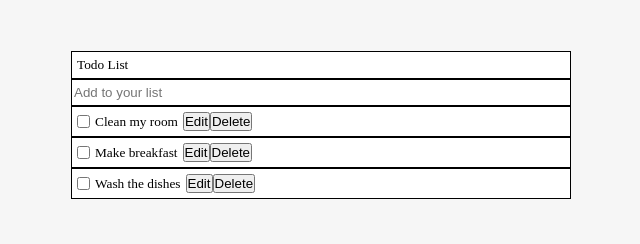
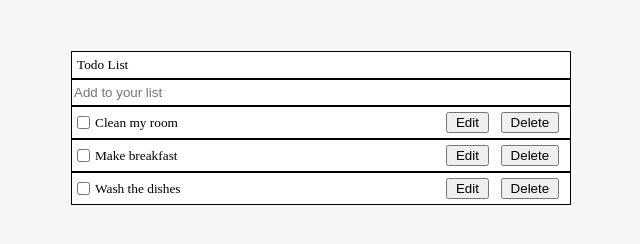
Before and after one commit to newhorizon-tech/todo, a website built with webpack: page src/index.html in a window 1280 px wide. Shown: the whole page, without its empty margins (319-959 px from the left). Built offline with nearby package versions, Linux system fonts and the light colour scheme.

Commit message:
Add "Remove task" functionality

```diff
--- a/src/actions.js
+++ b/src/actions.js
@@ -1,11 +1,19 @@
 const add = (tasks, input) => {
-  const task = { description: input, completed: false, index: tasks.length + 1 };
+  const task = {
+    description: input,
+    completed: false,
+    index: tasks.length + 1,
+  };
   tasks.push(task);
   return tasks;
 };
 
-const remove = () => {
-  console.log('Remove task');
+const remove = (tasks, task) => {
+  tasks = tasks.filter((item) => (item.index !== task.index));
+  return tasks;
 };
 
-export { add, remove };
+export {
+  add,
+  remove,
+};
--- a/src/index.js
+++ b/src/index.js
@@ -64,11 +64,19 @@ const displayList = () => {
 
     const editBtn = document.createElement('button');
     editBtn.textContent = 'Edit';
-    check.checked = task.completed;
+
+    editBtn.addEventListener('click', () => {
+      console.log('Edit');
+    });
 
     const deleteBtn = document.createElement('button');
     deleteBtn.textContent = 'Delete';
-    check.checked = task.completed;
+
+    deleteBtn.addEventListener('click', () => {
+      tasks = remove(tasks, task);
+      saveData(tasks);
+      displayList();
+    });
 
     const buttons = document.createElement('span');
     buttons.className = 'buttons';
--- a/src/style.css
+++ b/src/style.css
@@ -28,7 +28,7 @@ li {
   font-size: smaller;
   list-style-type: none;
   border: 1px solid black;
-  padding: 5px 5px;
+  padding: 5px;
   display: flex;
   align-items: center;
 }
@@ -47,3 +47,15 @@ li {
 span {
   margin-left: 5px;
 }
+
+.buttons {
+  font-size: smaller;
+  margin-left: auto;
+  display: flex;
+  width: 125px;
+  justify-content: space-around;
+}
+
+.buttons button {
+  padding: 1px 8px;
+}
--- a/src/style.scss
+++ /dev/null
@@ -1,51 +0,0 @@
-$custom-color: #f6f6f6;
-
-* {
-  margin: 0;
-  padding: 0;
-}
-
-html {
-  background: $custom-color;
-}
-
-h1 {
-  text-align: center;
-}
-
-#main-box {
-  background: white;
-  width: 500px;
-  border: 1px;
-  margin: 4% auto;
-}
-
-ul {
-  list-style-type: none;
-  padding: 0;
-  margin: 0;
-}
-
-li {
-  font-size: smaller;
-  list-style-type: none;
-  border: 1px solid black;
-  padding: 5px 5px;
-  display: flex;
-  align-items: center;
-}
-
-#todo-input {
-  padding: 0;
-
-  input {
-    border: 0;
-    width: 496px;
-    height: 100%;
-    padding: 5px 0 5px 2px;
-  }
-}
-
-span {
-  margin-left: 5px;
-}
```
